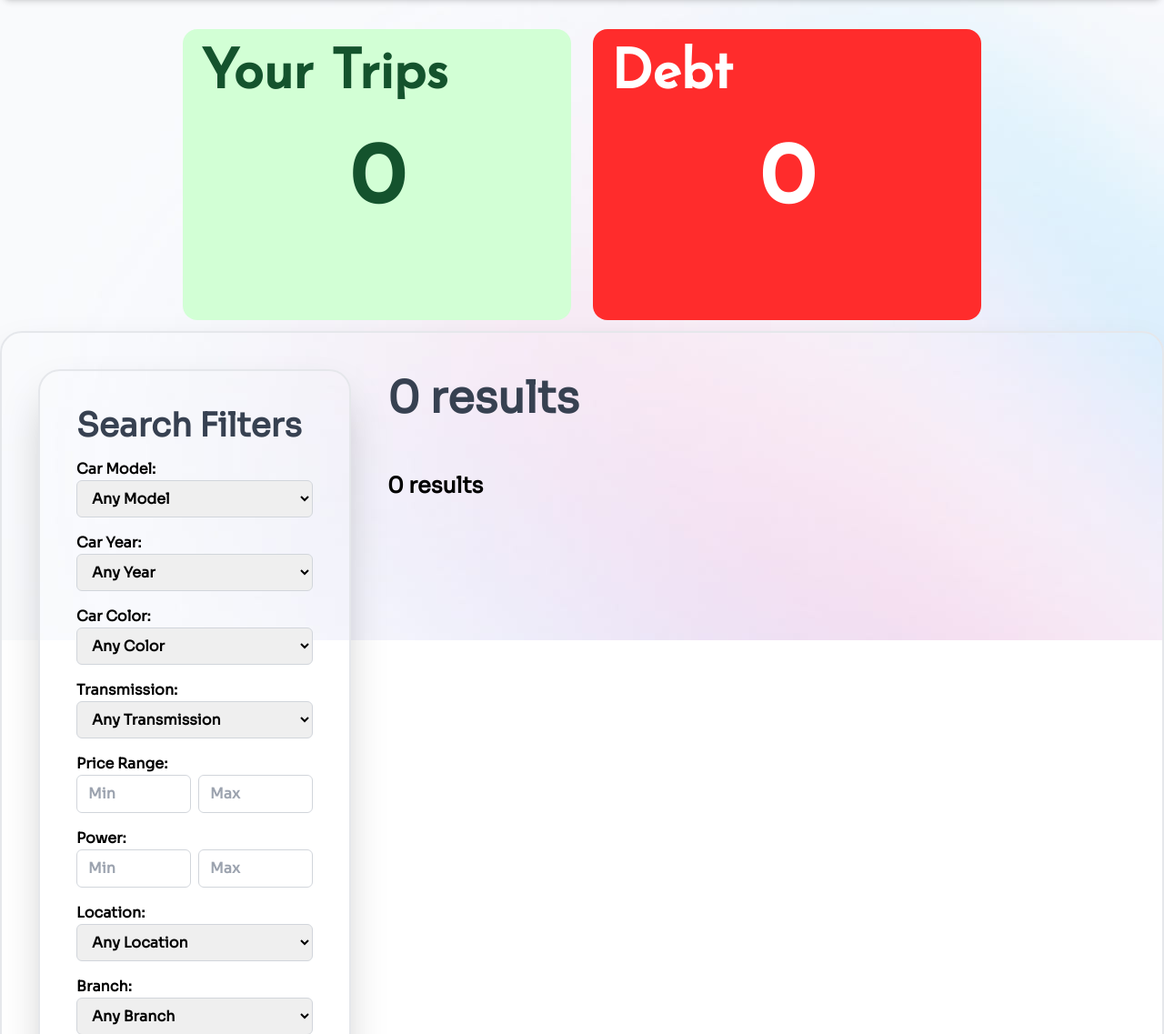
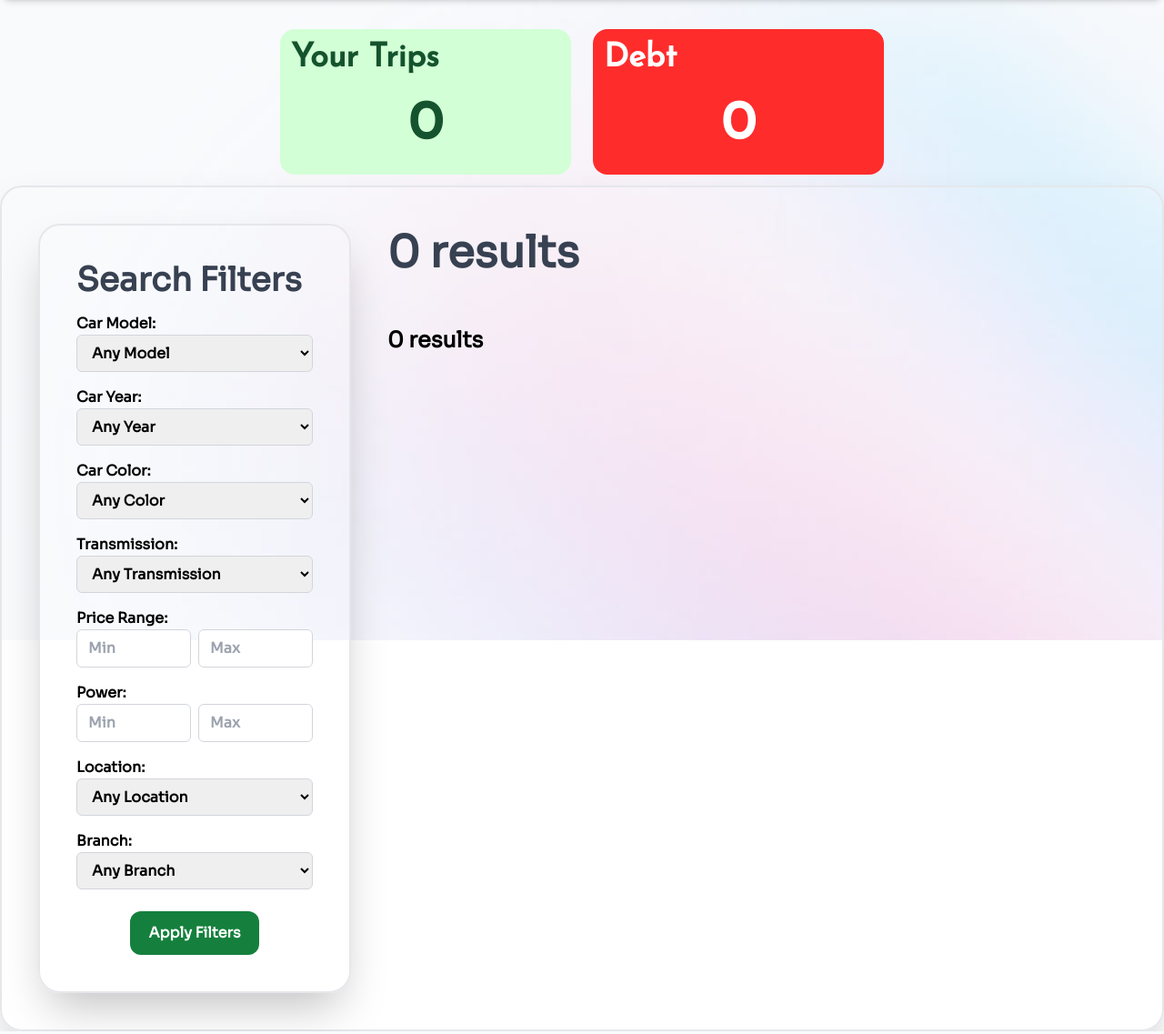
Before and after one commit to Abdelrahman-Muhammad/Car-Rental-System, a PHP site: page /dashboard.php in a window 1280 px wide. Shown: the part 96-1233 px from the top of the page at 91% size. Run offline with PHP 8.4, Linux system fonts and the light colour scheme; the visitor is signed in with stand-in values (Sample User, id 1); data that the repository does not hold is empty; some libraries are stand-ins or nearby versions; some web fonts are replaced.

Commit message:
changed size

```diff
--- a/dashboard.php
+++ b/dashboard.php
@@ -91,15 +91,15 @@ if (mysqli_num_rows($total_payments_result) > 0) {
 
 <div class="flex flex-row justify-center">
 
-    <div class="flex flex-col bg-[#d2ffd5] w-1/3 h-80 rounded-2xl m-3 hover:scale-110 duration-200 ease-in">
-        <h1 class="font-['Josefin_Sans'] text-green-900 p-5 text-6xl font-bold "> Your Trips</h1>
-        <p class="font-['Josefin_Sans'] text-green-900 text-center p-5 text-8xl font-bold"><?php echo $total_reservations; ?></p>
-    </div>
+<div class="flex flex-col bg-[#d2ffd5] w-1/4 h-40 rounded-2xl m-3 hover:scale-110 duration-200 ease-in">
+    <h1 class="font-['Josefin_Sans'] text-green-900 p-3 text-4xl font-bold">Your Trips</h1>
+    <p class="font-['Josefin_Sans'] text-green-900 text-center p-3 text-6xl font-bold"><?php echo $total_reservations; ?></p>
+</div>
 
-    <div class="flex flex-col bg-[#ff2c2c] w-1/3 h-80 rounded-2xl m-3 hover:scale-110 duration-200 ease-in">
-        <h1 class="font-['Josefin_Sans'] text-white p-5 text-6xl font-bold "> Debt</h1>
-        <p class="font-['Josefin_Sans'] text-white text-center p-5 text-8xl font-bold"><?php echo $total_payments; ?></p>
-    </div>
+<div class="flex flex-col bg-[#ff2c2c] w-1/4 h-40 rounded-2xl m-3 hover:scale-110 duration-200 ease-in">
+    <h1 class="font-['Josefin_Sans'] text-white p-3 text-4xl font-bold">Debt</h1>
+    <p class="font-['Josefin_Sans'] text-white text-center p-3 text-6xl font-bold"><?php echo $total_payments; ?></p>
+</div>
 
 </div>
 
```
